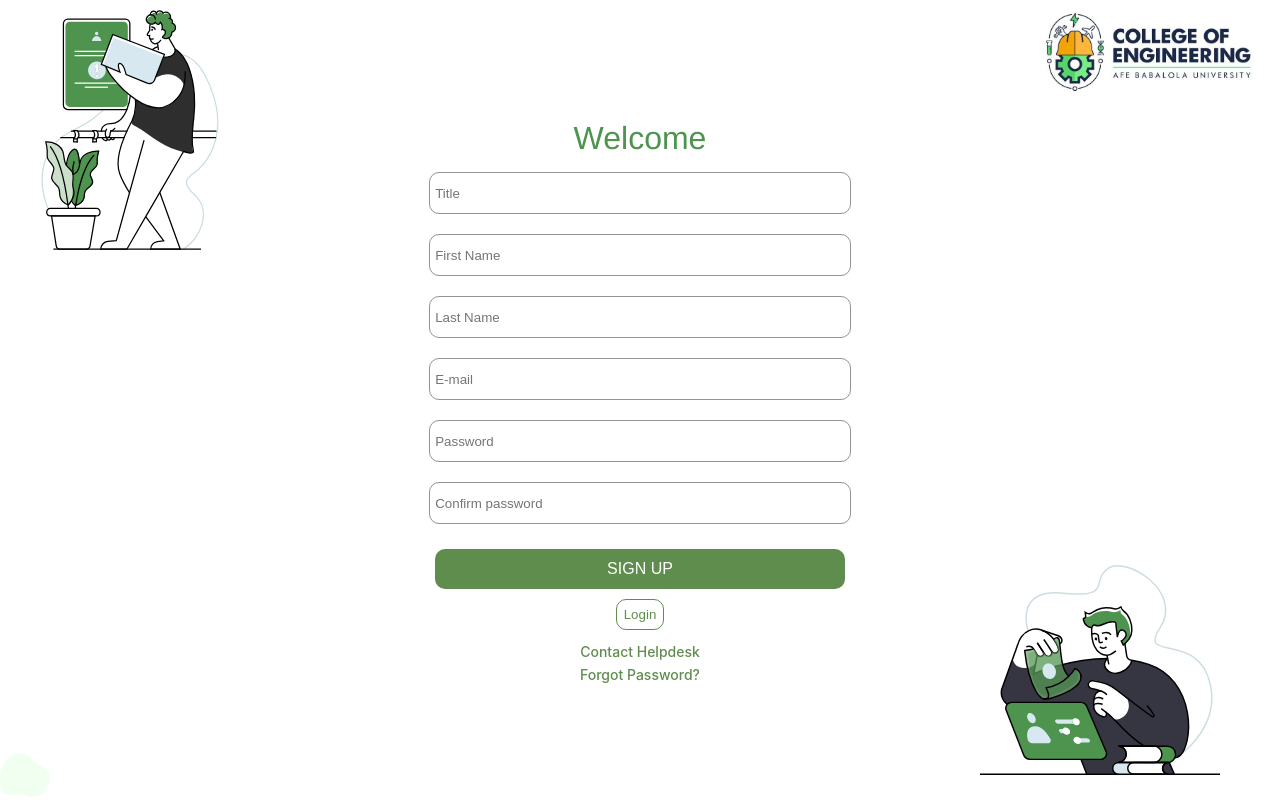
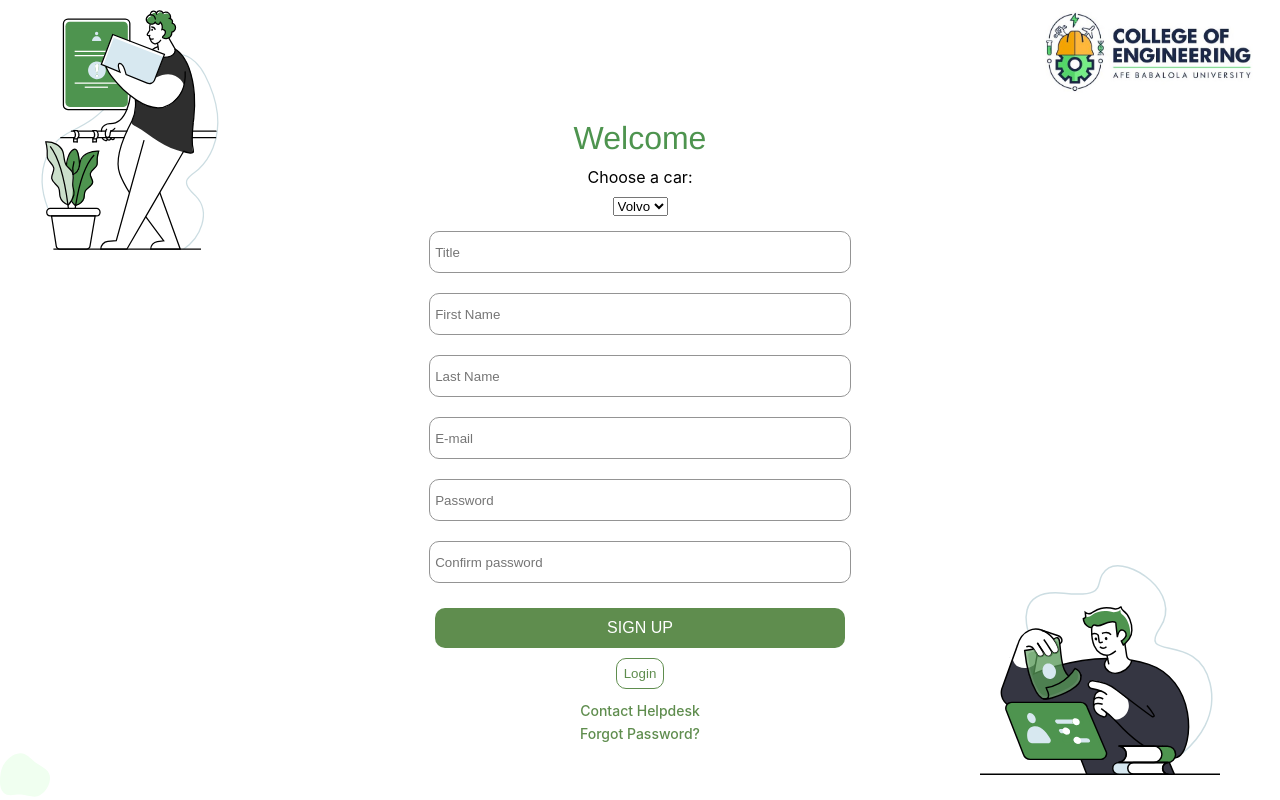
Before and after one commit to AnthoniaEfe/Attendance-System, a React (Create React App) app: page / in a window 1280 px wide. Both pictures are taken after a click on the button "Sign Up". Built offline with nearby package versions, Linux system fonts and the light colour scheme; no server answers.

Commit message:
e dey rush

```diff
--- a/src/components/SignUp.js
+++ b/src/components/SignUp.js
@@ -80,6 +80,14 @@
     <FormDiv>
       {" "}
       <form onSubmit={HandleSignUp}>
+        <label for="cars">Choose a car:</label>
+        <select id="cars" name="cars">
+          <option value="volvo">Volvo</option>
+          <option value="saab">Saab</option>
+          <option value="fiat">Fiat</option>
+          <option value="audi">Audi</option>
+        </select>
+
         <input
           type="text"
           onChange={(e) => setTitle(e.target.value)}
--- a/src/pages/Attendance.js
+++ b/src/pages/Attendance.js
@@ -109,9 +109,7 @@
 export default function Attendance() {
   const [showForm, setShowForm] = useState(false);
   const [showData, setShowData] = useState(false);
-  const [documents, setDocuments] = useState([
-
-  ]);
+  const [documents, setDocuments] = useState([]);
   // useEffect(() => {
   //   // setDocuments(documents, ...items);
   // }, [items]);
@@ -141,7 +139,7 @@
             console.log("hdvv", doc.data());
           });
           console.log("fvvfvvfv", items);
-          setDocuments(...documents, items);
+          // setDocuments(...documents, items);
         });
 
         // setDocuments(items);
@@ -151,47 +149,6 @@
     };
     getCards2();
   });
-
-  // useEffect(() => {
-  //   // setDocuments(documents, ...items);
-  // }, [items]);
-
-  // async function getCards() {
-  //   onSnapshot(collection(db, "cards"), (snapshot) => {
-  //     snapshot.docs.forEach((doc) => {
-  //       pushTOArr({ ...doc.data(), id: doc.id });
-  //       console.log("hdvv", doc.data());
-  //     });
-  //     console.log("fvvfvvfv", items);
-  //     // setDocuments(items)
-  //   });
-  // }
-  useEffect(() => {
-    const getCards2 = async () => {
-      try {
-        const items = [];
-        const pushTOArr = (item) => {
-          items.push(item);
-          console.log("yes bitch", items);
-          // setDocuments(...documents, item)
-        };
-        onSnapshot(collection(db, "cards"), (snapshot) => {
-          snapshot.docs.forEach((doc) => {
-            pushTOArr({ ...doc.data(), id: doc.id });
-            console.log("hdvv", doc.data());
-          });
-          console.log("fvvfvvfv", items);
-          setDocuments(...documents, items);
-        });
-
-        // setDocuments(items);
-      } catch (err) {
-        console.log(err);
-      }
-    };
-    getCards2();
-  });
-
 
   useEffect(() => {
     const fetchData = async () => {
@@ -203,7 +160,6 @@
     };
     fetchData();
   }, []);
-
 
   return (
     <div
@@ -247,19 +203,23 @@
             </ManualButton>
           </div>
           <TableContainer>
+            {documents ? (
               <div>
                 {documents.map((item) => (
                   <p key={item.id}>{item.title}</p>
                 ))}
               </div>
+            ) : null}
 
             <Table>
+              <tr>
                 <th>SN</th>
                 <th>Name</th>
                 <th>Matric Number</th>
                 <th>Course</th>
                 <th>Time</th>
                 <th>Date</th>
+              </tr>
               <tbody>
                 <tr>
                   <td>1</td>
```
Lines whose indentation alone changed are shown as unchanged.
